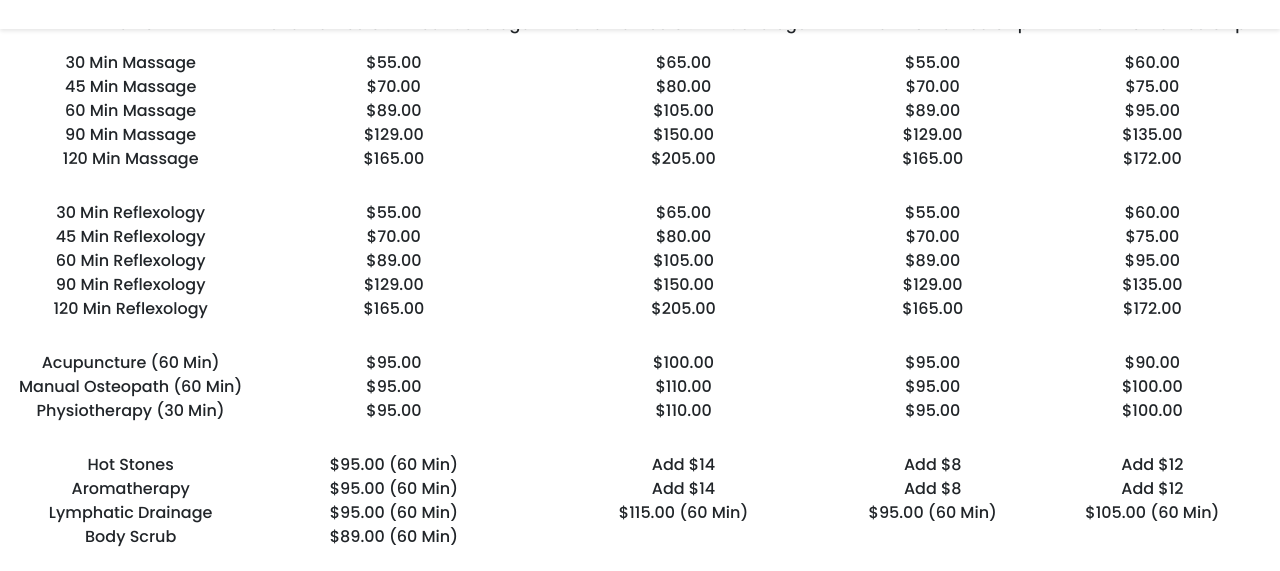
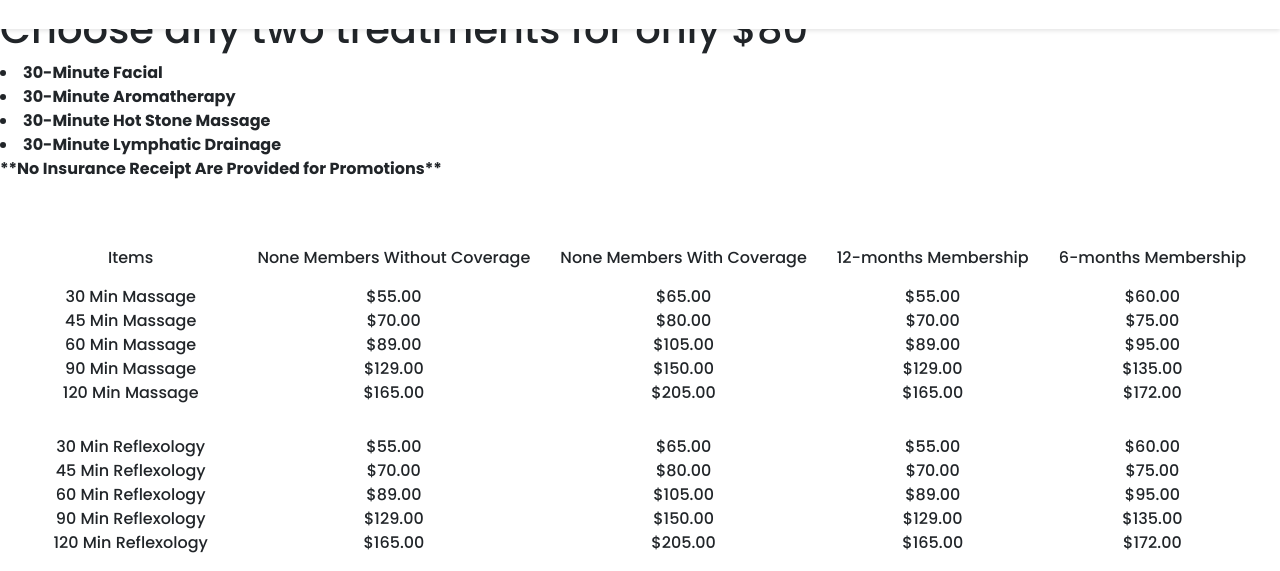
Before and after one commit to jjia5160/jjia5160.github.io, a plain HTML site: page pricing.html in a window 1280 px wide. Shown: the part 229-800 px from the top of the page. Drawn offline with nearby package versions, Linux system fonts and the light colour scheme.

Commit message:
Update pricing.html

```diff
--- a/pricing.html
+++ b/pricing.html
@@ -53,6 +53,18 @@
     </header>
 
     <h1 class="table">Pricing Table</h1>
+
+    <div class="pricing-promotion">
+
+        <h3>NEW PROMOTION!</h3>
+        <h1>Choose any two treatments for only $80</h1>
+        <li>30-Minute Facial</li>
+        <li>30-Minute Aromatherapy</li>
+        <li>30-Minute Hot Stone Massage</li>
+        <li>30-Minute Lymphatic Drainage</li>
+        <p>**No Insurance Receipt Are Provided for Promotions**</p>
+
+    </div>
 
     <table class="pricing-table">
         <tr>
```
